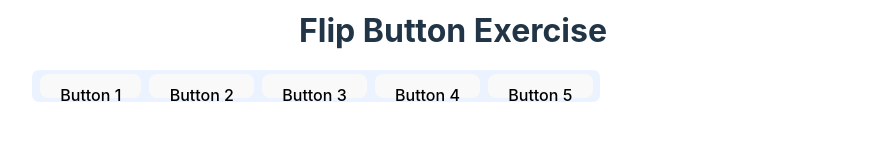
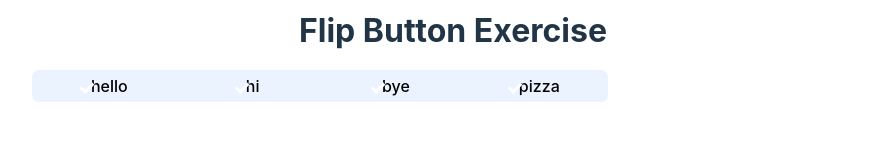
Before and after one commit to mediatool/flip-button-exercise, a React (Vite) app: page / in a window 1280 px wide. Shown: the part 368-521 px from the top of the page, without its empty margins (187-1059 px from the left). Built offline with nearby package versions, Linux system fonts and the light colour scheme.

Commit message:
Save: commit before implementing chakraUI
Co-Authored-By: Isaac Högfeldt <111504782+IsaacHog@users.noreply.github.com>

```diff
--- a/src/App.tsx
+++ b/src/App.tsx
@@ -10,7 +10,7 @@ function App() {
         </a>
       </div>
       <h1>Flip Button Exercise</h1>
-      <FlipButton numButtons={5} />
+      <FlipButton numButtons={4} buttonTexts={['hello', 'hi', 'bye', 'pizza']} />
       <div className="card">
         <p>
           Create a flip button component according to the specification and add examples of using it here below.
--- a/src/flip-button.tsx
+++ b/src/flip-button.tsx
@@ -1,11 +1,30 @@
 interface Props {
     numButtons: number;
+    buttonTexts: string[];
 }
 
-const FlipButton: React.FC<Props> = ({ numButtons }) => {
+const FlipButton: React.FC<Props> = ({ numButtons, buttonTexts }) => {
     const buttons = []
-    for (let i = 1; i <= numButtons; i++) {
-        buttons.push(<button key={i} className="flip-button">Button {i}</button>);
+    const buttonWidth = Math.floor((568 - numButtons * 4) / numButtons) + 'px';
+
+    const selectFlipButton = ({ flipButtonId }: { flipButtonId: string }) => {
+        const element = document.getElementById(flipButtonId)
+
+        if (element) {
+            if (element.classList.contains('selected-flip-button')) {
+                element.classList.remove('selected-flip-button')
+            }
+            else {
+                element.classList.add('selected-flip-button');
+            }
+        }
+    }
+
+    for (let i = 0; i < numButtons; i++) {
+        buttons.push(<button id={`flipButton${i}`} className="flip-button" style={{ width: buttonWidth }} onClick={() => selectFlipButton({ flipButtonId: `flipButton${i}` })}>
+            <div className="test"></div>
+            {buttonTexts[i] === undefined ? "missing text" : buttonTexts[i]}
+        </button>);
     }
     return (
         <div className="flip-button-wrapper">
--- a/src/index.css
+++ b/src/index.css
@@ -5,8 +5,12 @@
   font-weight: 400;
 
   color-scheme: light dark;
-  color: rgba(255, 255, 255, 0.87);
-  background-color: #242424;
+  /*color: rgba(255, 255, 255, 0.87);
+  background-color: #242424;*/
+
+  /*Remove later*/
+  color: black;
+  background-color: white;
 
   font-synthesis: none;
   text-rendering: optimizeLegibility;
@@ -81,11 +85,38 @@ button:focus-visible {
   border-radius: 7px;
   display: flex;
   align-items: center;
-  justify-content: center;
+  justify-content: space-between;
+  padding-left: 4px;
+  padding-right: 4px;
 }
 
 .flip-button {
+  background-color: #eaf3ff;
+  color: black;
   height: 24px;
-  margin-left: 4px;
-  margin-right: 4px;
+  display: flex;
+  align-items: center;
+  justify-content: center;
+  border: none;
 }
+
+.flip-button:hover {
+  background-color: #7fb9fd;
+  color: white;
+}
+
+.selected-flip-button {
+  background-color: #1a1a1a;
+}
+
+.test {
+  left: 9px;
+  top: 5px;
+  width: 5px;
+  height: 10px;
+  border: solid white;
+  border-width: 0 3px 3px 0;
+  -webkit-transform: rotate(45deg);
+  -ms-transform: rotate(45deg);
+  transform: rotate(45deg);
+}
```
